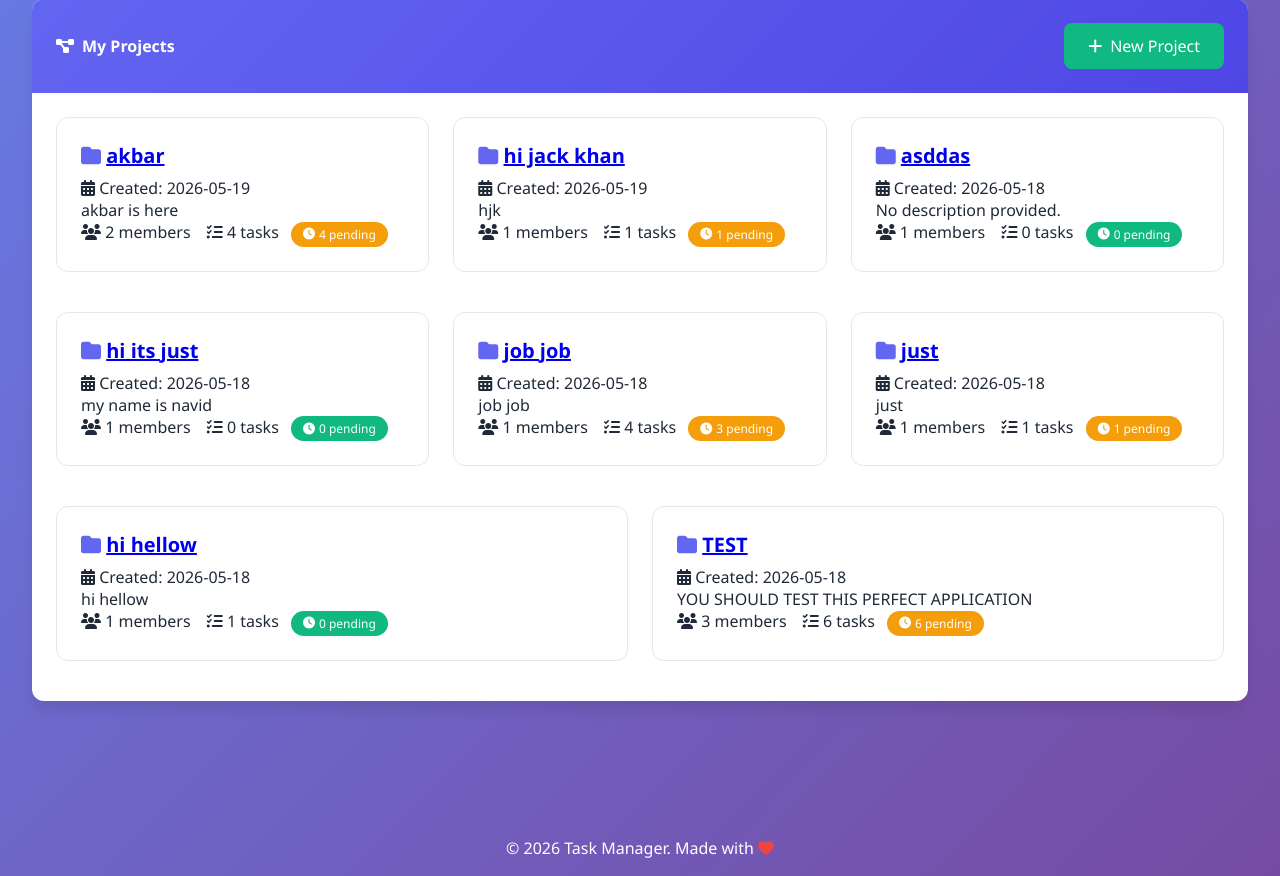
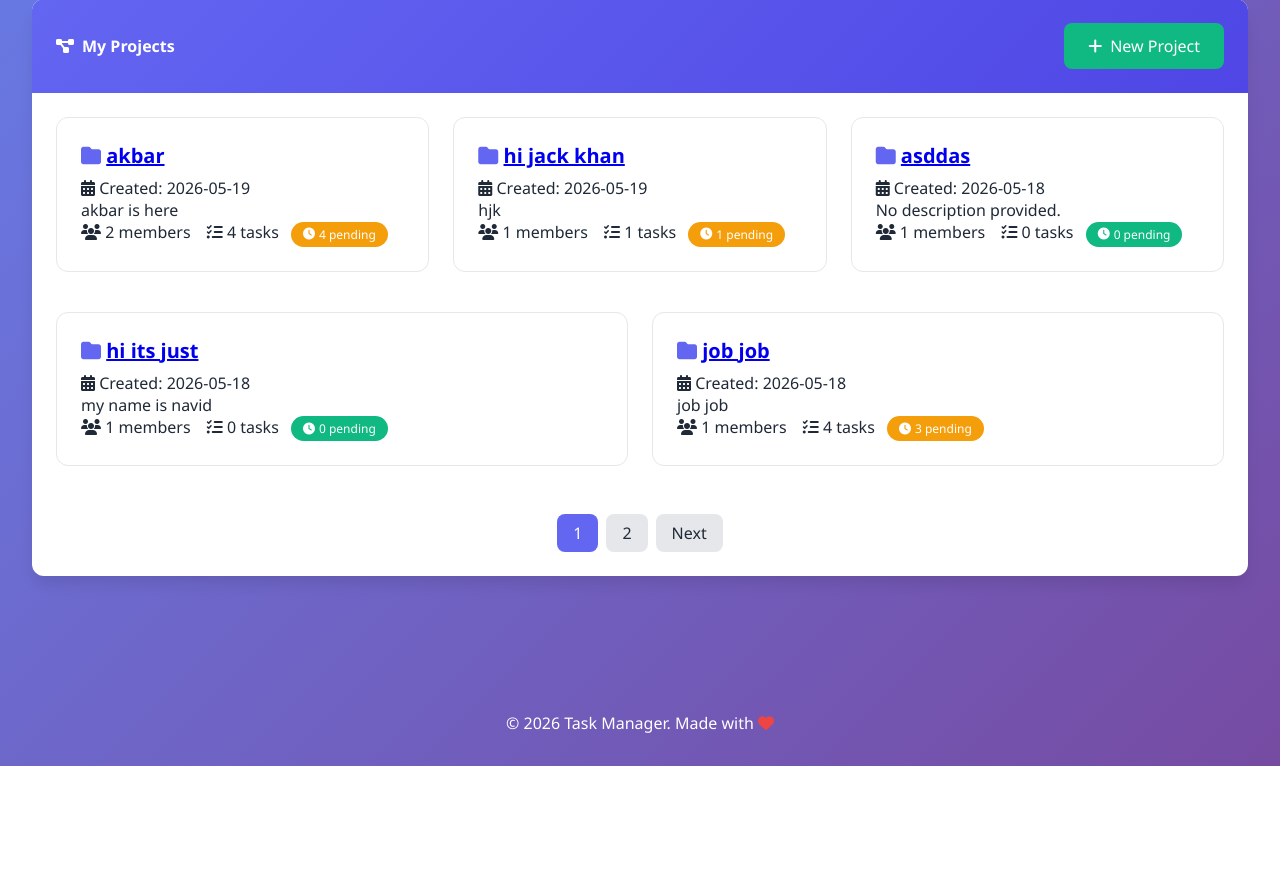
Before and after one commit to nvdiw/team_task_manager, a Django app: page / in a window 1280 px wide. Shown: the part 253-1129 px from the top of the page. After the commit the page ends 1019 px from the top, so only its background shows below. Run offline with Django 5.2, Linux system fonts and the light colour scheme; a user stored in the database is signed in; data comes from the database, SQL or seed files in the repository; both versions use the stored data as it was after the commit.

Commit message:
Add pagination to task list in project detail page
- Added Paginator with 5 tasks per page
- Added pagination controls (previous/next/page numbers)
- Styled pagination buttons consistent with project list"

```diff
--- a/task_manager/static/css/style.css
+++ b/task_manager/static/css/style.css
@@ -655,3 +655,45 @@ body {
     background: var(--secondary);
     color: white;
 }
+
+/* ========================================
+   Pagination Styles
+   ======================================== */
+.pagination-container {
+    margin-top: 2rem;
+    text-align: center;
+}
+
+.pagination {
+    display: inline-flex;
+    gap: 0.5rem;
+    list-style: none;
+    padding: 0;
+}
+
+.pagination .btn {
+    padding: 0.5rem 1rem;
+    border-radius: 8px;
+    text-decoration: none;
+    transition: all 0.3s ease;
+}
+
+.pagination .btn:hover {
+    transform: translateY(-2px);
+}
+
+.pagination .btn-secondary {
+    background: var(--primary);
+    color: white;
+    cursor: default;
+}
+
+.pagination .btn-primary {
+    background: var(--gray-light);
+    color: var(--dark);
+}
+
+.pagination .btn-primary:hover {
+    background: var(--primary);
+    color: white;
+}
--- a/task_manager/tasks/views.py
+++ b/task_manager/tasks/views.py
@@ -2,6 +2,7 @@ from django.shortcuts import render, redirect, get_object_or_404
 from django.contrib.auth.decorators import login_required
 from django.contrib import messages
 from django.db.models import Q
+from django.core.paginator import Paginator
 from .models import Project, Task, Comment
 from .forms import ProjectForm, TaskForm, CommentForm
 
@@ -10,9 +11,13 @@ from .forms import ProjectForm, TaskForm, CommentForm
 @login_required
 def project_list(request):
     # Show projects where user is member or creator
-    projects = Project.objects.filter(
+    projects_list = Project.objects.filter(
         Q(members=request.user) | Q(created_by=request.user)
     ).distinct()
+
+    paginator = Paginator(projects_list, 5)
+    page_number = request.GET.get('page')
+    projects = paginator.get_page(page_number)
 
     return render(request, 'tasks/project_list.html', {'projects': projects})
 
@@ -25,7 +30,12 @@ def project_detail(request, pk):
         messages.error(request, 'You do not have access to this project.')
         return redirect('tasks:project_list')
 
-    tasks = project.tasks.all()
+    tasks_list = project.tasks.all()
+
+    # Pagination for tasks
+    paginator = Paginator(tasks_list, 5)  # 5 tasks per page
+    page_number = request.GET.get('page')
+    tasks = paginator.get_page(page_number)
 
     return render(request, 'tasks/project_detail.html', {
         'project': project,
--- a/task_manager/templates/tasks/project_list.html
+++ b/task_manager/templates/tasks/project_list.html
@@ -64,6 +64,31 @@
                     </div>
                 {% endfor %}
             </div>
+        <!-- Pagination Section -->
+        {% if projects.has_other_pages %}
+        <div class="pagination-container" style="margin-top: 2rem; text-align: center;">
+            <div class="pagination" style="display: inline-flex; gap: 0.5rem; list-style: none; padding: 0;">
+                {% if projects.has_previous %}
+                    <a href="?page={{ projects.previous_page_number }}{% if search_query %}&q={{ search_query }}{% endif %}"
+                    class="btn btn-primary" style="padding: 0.5rem 1rem;">Previous</a>
+                {% endif %}
+
+                {% for num in projects.paginator.page_range %}
+                    {% if projects.number == num %}
+                        <span class="btn btn-secondary" style="padding: 0.5rem 1rem; background: var(--primary); color: white;">{{ num }}</span>
+                    {% elif num > projects.number|add:'-3' and num < projects.number|add:'3' %}
+                        <a href="?page={{ num }}{% if search_query %}&q={{ search_query }}{% endif %}"
+                        class="btn btn-primary" style="padding: 0.5rem 1rem;">{{ num }}</a>
+                    {% endif %}
+                {% endfor %}
+
+                {% if projects.has_next %}
+                    <a href="?page={{ projects.next_page_number }}{% if search_query %}&q={{ search_query }}{% endif %}"
+                    class="btn btn-primary" style="padding: 0.5rem 1rem;">Next</a>
+                {% endif %}
+            </div>
+        </div>
+        {% endif %}
         {% else %}
             <div class="no-results">
                 <i class="fas fa-folder-open"></i>
```
Also changed, not shown: task_manager/templates/tasks/project_detail.html (+26 -0 lines), task_manager/db.sqlite3.
